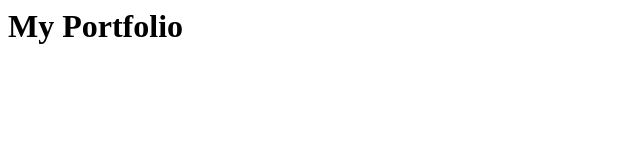
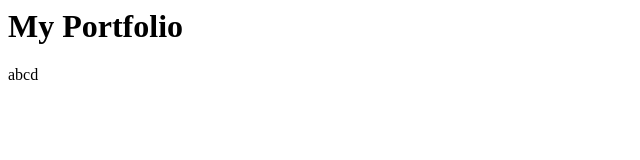
Before and after one commit to rajatuiux/portfolio, a plain HTML site: page index.html in a window 1280 px wide. Shown: the full height of the page, 0-640 px from the left. Drawn offline with Linux system fonts and the light colour scheme.

Commit message:
add paragraph

```diff
--- a/index.html
+++ b/index.html
@@ -1 +1,2 @@
 <h1>My Portfolio</h1>
+<p>abcd</p>
```
